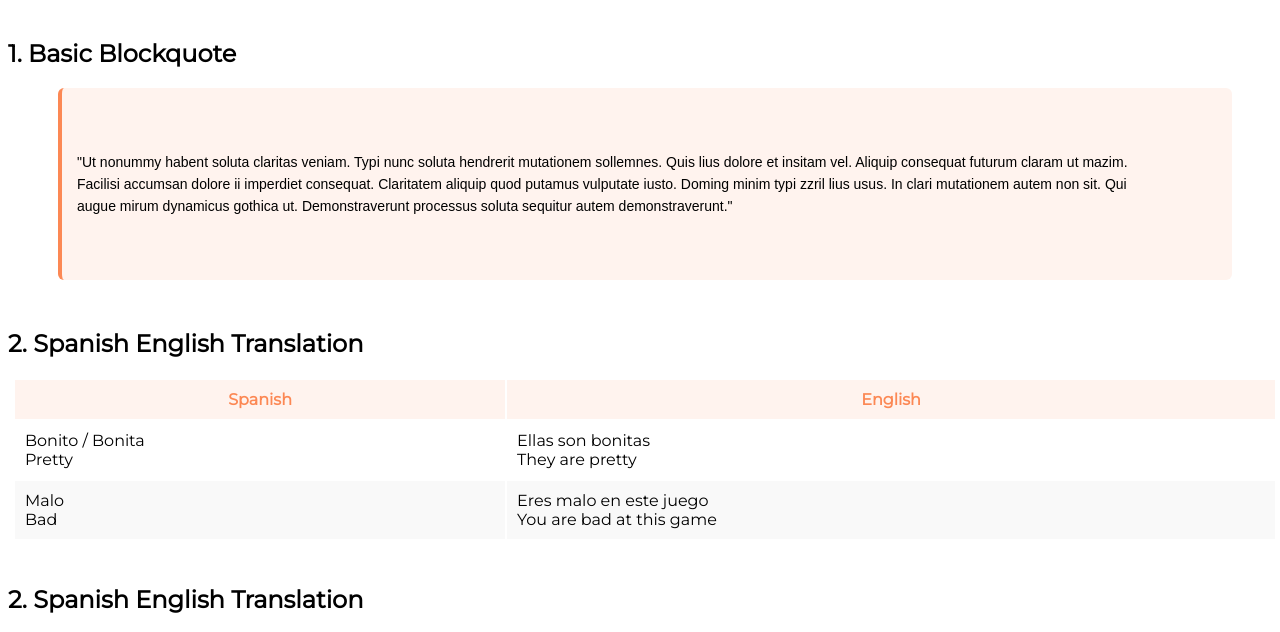
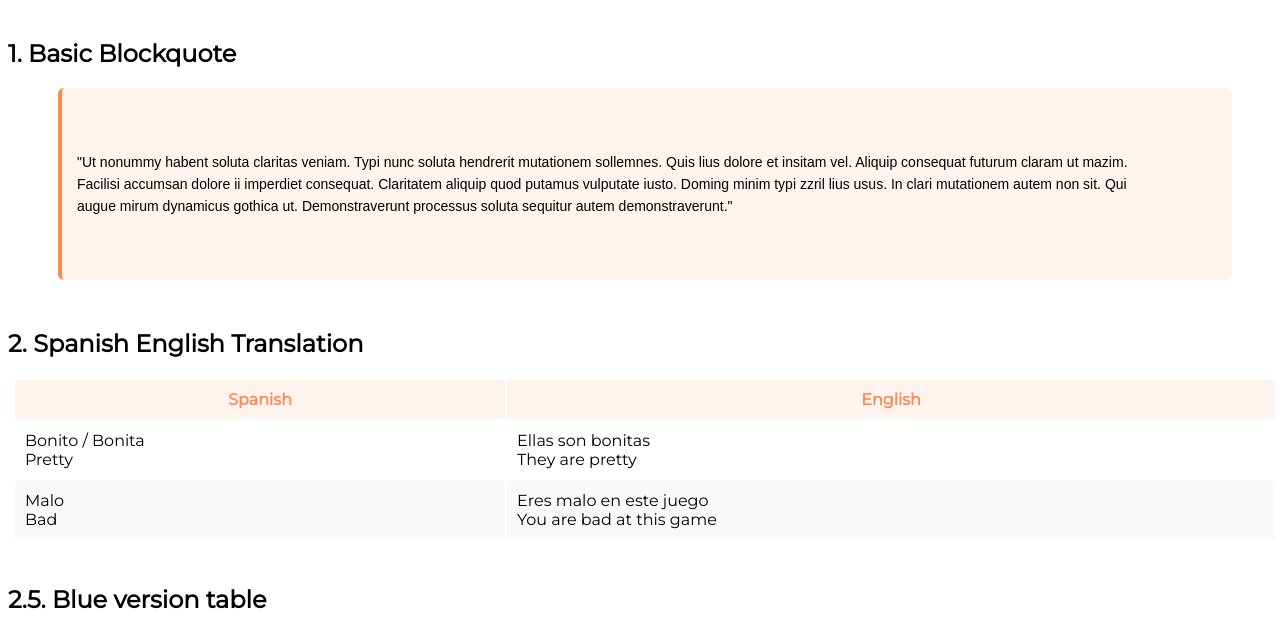
Before and after one commit to ThomasRogersF/ThomasRogersF.github.io, a plain HTML site: page spanishvip-components.html in a window 1280 px wide. Shown: the part 144-776 px from the top of the page. Drawn offline with nearby package versions, Linux system fonts and the light colour scheme.

Commit message:
Update spanishvip-components.html

```diff
--- a/spanishvip-components.html
+++ b/spanishvip-components.html
@@ -558,7 +558,7 @@ blockquote.style4 {
           <br>
 
     <h2>
-      2. Spanish English Translation
+      2.5. Blue version table
     </h2>
 
 
```
